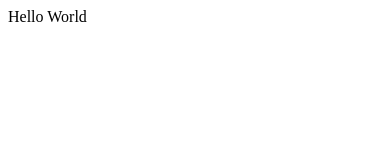
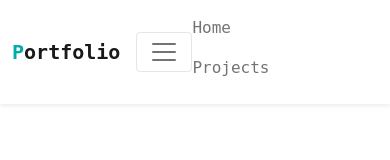
Before and after one commit to TiffanMuh/portfolio, a plain HTML site: page index.html in a window 390 px wide. Drawn offline with nearby package versions, Linux system fonts and the light colour scheme.

Commit message:
New files added

```diff
--- a/index.html
+++ b/index.html
@@ -1 +1,39 @@
-Hello World
+<!DOCTYPE html>
+<html lang="en"></html>
+
+<head>
+    <meta charset="utf-8">
+    <meta name="viewport" content="width=device-width, inital-scale=1">
+    <link rel="icon" type="image/png" href="img/techis-logo.png"></link>
+    <link href="https://cdn.jsdelivr.net/npm/bootstrap@5.1.3/dist/css/bootstrap.min.css" rel="stylesheet" integrity="sha384-1BmE4kWBq78iYhFldvKuhfTAU6auU8tT94WrHftjDbrCEXSU1oBoqyl2QvZ6jIW3" crossorigin="anonymous">
+    <link rel="stylesheet" href="style.css">
+
+    <title>Portfolio</title>
+</head>
+
+<body>
+    <nav class="navbar navbar-expand-lg navbar-light shadow-sm">
+        <div class="container">
+            <a class="navbar-brand title-icon" href="#"><span class="font-primary">P</span>ortfolio</a>
+          <button class="navbar-toggler" type="button" data-bs-toggle="collapse" data-bs-target="#navbarSupportedContent">
+            <span class="navbar-toggler-icon"></span>
+            </button>
+
+         <div class="collapse navbar-collapse" id="navbarToggler"></div>
+            <ul class="navbar-nav me-auto mb-2">
+              <li class="nav-item">
+                <a class="nav-link font-black" href="#about">Home</a>
+              </li>
+              <li class="nav-item">
+                <a class="nav-link font-black" href="#about">Projects</a>
+              </li>
+
+            </ul>
+
+          </div>
+        </div>
+      </nav>
+    <script src="https://cdn.jsdelivr.net/npm/bootstrap@5.1.3/dist/js/bootstrap.bundle.min.js" integrity="sha384-ka7Sk0Gln4gmtz2MlQnikT1wXgYsOg+OMhuP+IlRH9sENBO0LRn5q+8nbTov4+1p" crossorigin="anonymous"></script>
+</body>
+
+</html>
--- /dev/null
+++ b/style.css
@@ -0,0 +1,18 @@
+/***********
+
+COMMON
+
+***********/
+
+body{
+    font-family: "monospace", sans-serif;
+}
+
+.font-primary{
+    color: #00abae
+}
+
+.title-icon{
+    font-size: 20px;
+    font-weight: bold;
+}
```
Also changed, not shown: img/cafe.png (added), img/sample-woman.jpg (added), img/techis-logo.png (added), 1 other file.
